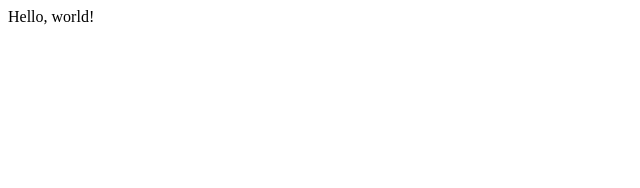
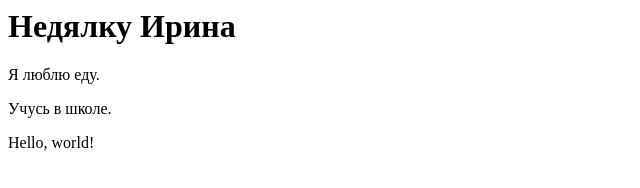
Before and after one commit to IrinaNedyalku/site3, a plain HTML site: page index.html in a window 1280 px wide. Shown: the whole page, without its empty margins (0-640 px from the left). Drawn offline with Linux system fonts and the light colour scheme.

Commit message:
Добавить информацию о себе

```diff
--- a/index.html
+++ b/index.html
@@ -1,6 +1,9 @@
 <html>
   <head> </head>
   <body>
+    <h1>Недялку Ирина</h1>
+    <p>Я люблю еду.</p>
+    <p>Учусь в школе.</p>
      <p>Hello, world!</p>
    </body>
  </html>
```
